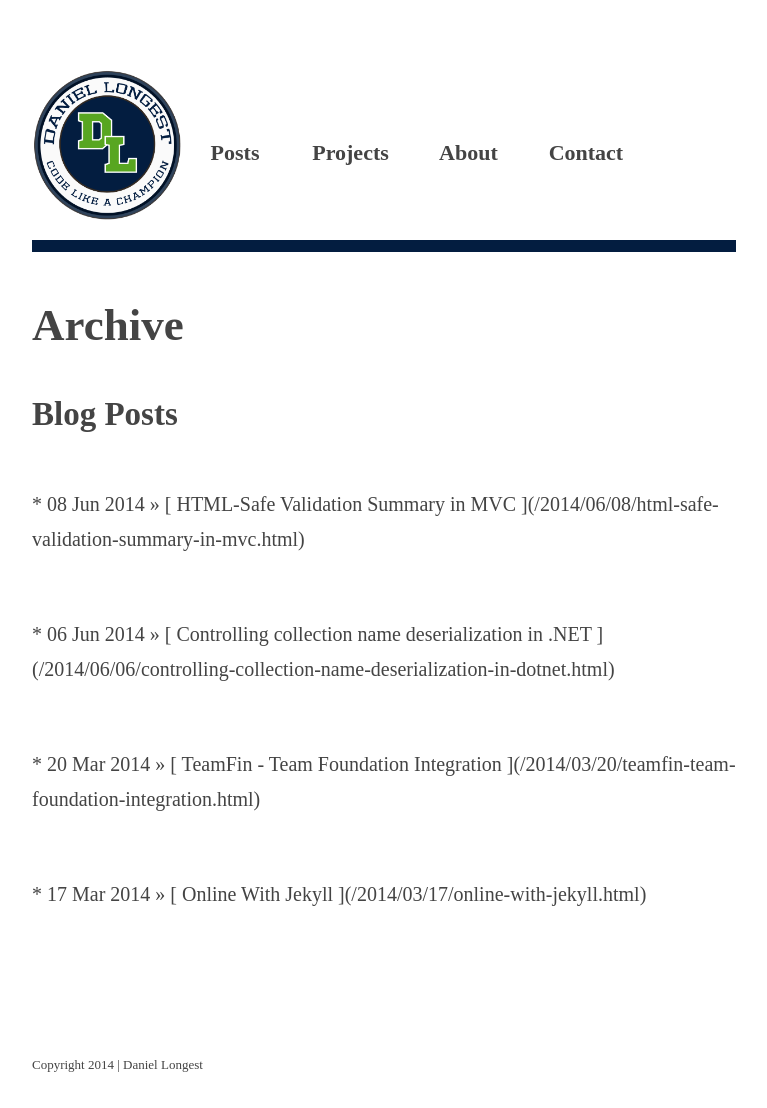
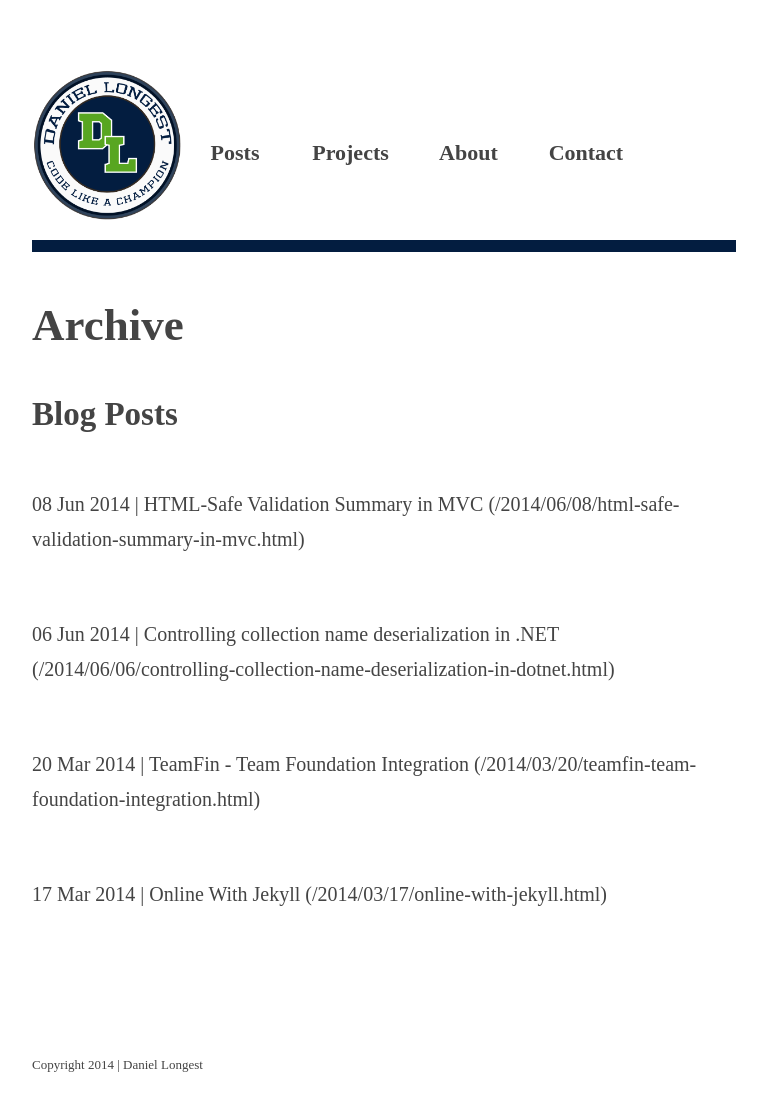
Before and after one commit to dlongest/dlongest.github.io, a Jekyll site: the page built from archive.md, in a window 1280 px wide. Shown: the whole page, without its empty margins (256-1023 px from the left). Built offline with Jekyll 4.4.1, drawn with Linux system fonts in a browser that asks for light colours; some web fonts are replaced; Markdown is read by kramdown in place of the engine named in the settings.

Commit message:
Layout adjustment of archive page.

```diff
--- a/archive.md
+++ b/archive.md
@@ -8,7 +8,7 @@ title: Archive
 <div class="main-content">
 <div class="posts-list">
 {% for post in site.posts %}
-  <p>* {{ post.date | date_to_string }} &raquo; [ {{ post.title }} ]({{ post.url }})</p>
+  <p>{{ post.date | date_to_string }} | {{ post.title }} ({{ post.url }})</p>
 {% endfor %}
 </div>
 </div>
```
